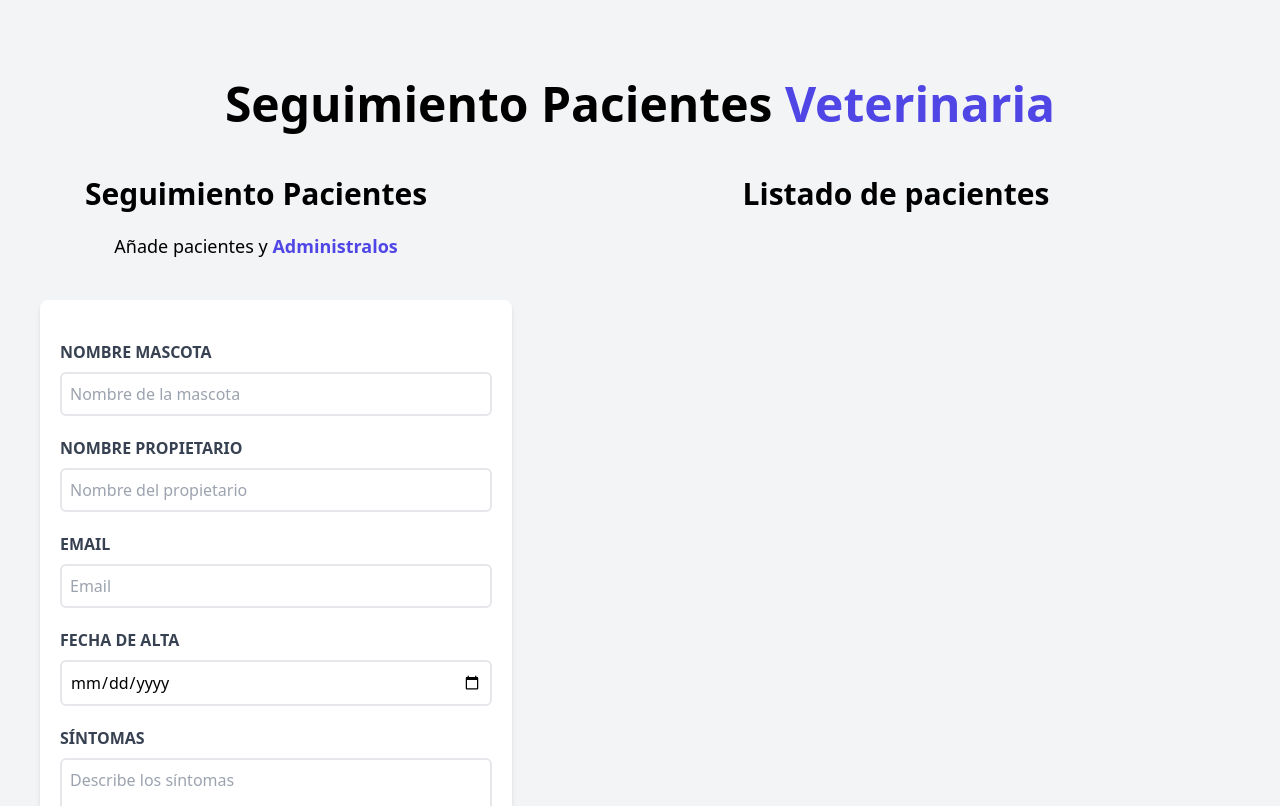
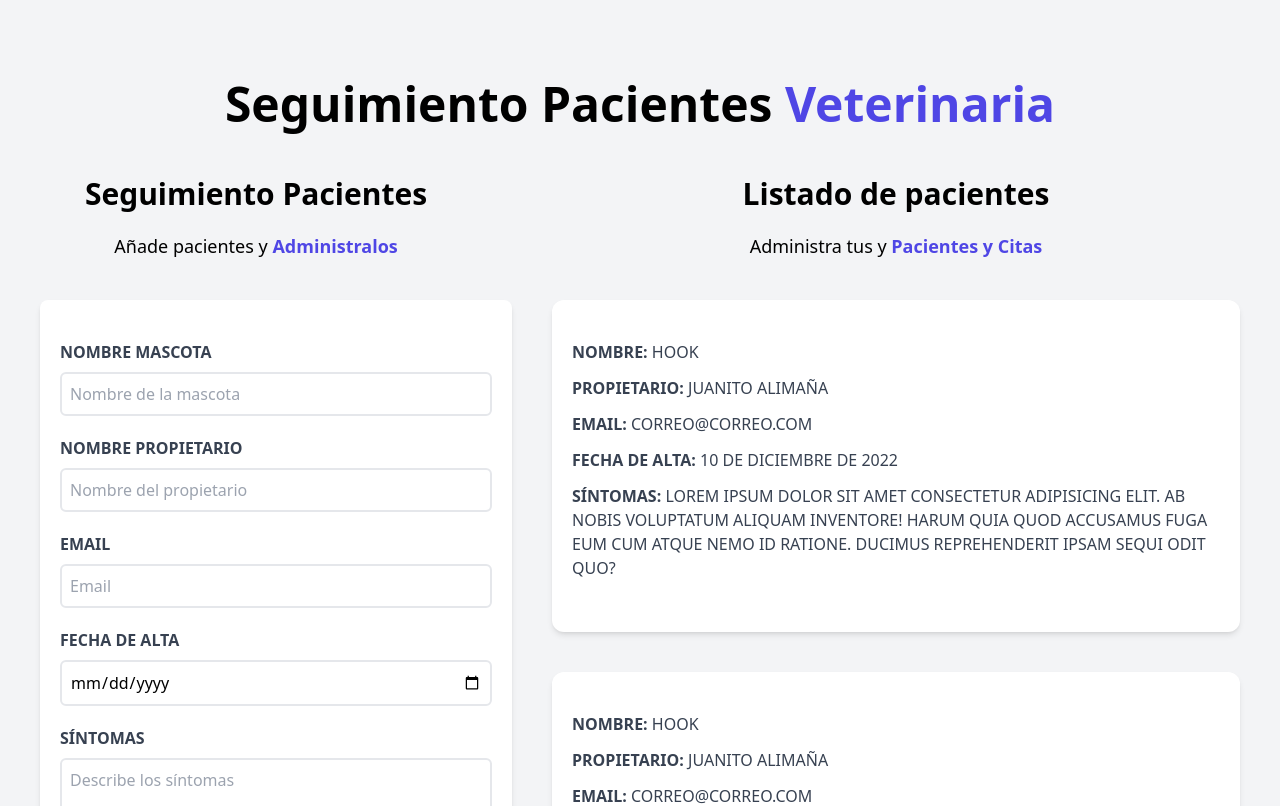
Before and after one commit to yorman40k/citas-react, a React (Vite) app: page / in a window 1280 px wide. Shown: the top 806 px of the page. Built offline with nearby package versions, Linux system fonts and the light colour scheme.

Commit message:
wip: new component and new styles for PacientList component

```diff
--- a/src/components/Formulario.jsx
+++ b/src/components/Formulario.jsx
@@ -1,7 +1,7 @@
 const Formulario = () => {
   return (
-    <div className="w-1/2 lg:w-2/5">
-        <h2 className="font-bold text-3xl text-center">
+    <div className="md:w-1/2 lg:w-2/5">
+        <h2 className="font-black text-3xl text-center">
           Seguimiento Pacientes
         </h2>
 
--- /dev/null
+++ b/src/components/Pacient.jsx
@@ -0,0 +1,29 @@
+const Pacient = () => {
+  return (
+    <div className="m-10 bg-white shadow-md px-5 py-10 rounded-xl">
+        <p className="font-bold mb-3 text-gray-700 uppercase">Nombre: {""}
+            <span className="font-normal normal">Hook</span>
+          </p>
+
+          <p className="font-bold mb-3 text-gray-700 uppercase">Propietario: {""}
+            <span className="font-normal normal">Juanito Alimaña</span>
+          </p>
+
+          <p className="font-bold mb-3 text-gray-700 uppercase">Email: {""}
+            <span className="font-normal normal">correo@correo.com</span>
+          </p>
+
+          <p className="font-bold mb-3 text-gray-700 uppercase">Fecha de alta: {""}
+            <span className="font-normal normal">10 de Diciembre de 2022</span>
+          </p>
+
+          <p className="font-bold mb-3 text-gray-700 uppercase">Síntomas: {""}
+            <span className="font-normal normal">Lorem ipsum dolor sit amet consectetur adipisicing elit.
+             Ab nobis voluptatum aliquam inventore! Harum quia quod accusamus fuga eum cum atque nemo id
+              ratione. Ducimus reprehenderit ipsam sequi odit quo?</span>
+          </p>
+    </div>
+  )
+}
+
+export default Pacient
--- a/src/components/PacientsList.jsx
+++ b/src/components/PacientsList.jsx
@@ -1,9 +1,26 @@
+import Pacient from "./Pacient"
+
 function PacientsList() {
   return (
-    <div className="w-1/2 lg:w-3/5">
-        <h2 className="font-bold text-3xl text-center">
+    <div className="md:w-1/2 lg:w-3/5 md:h-screen overflow-y-scroll">
+        <h2 className="font-black text-3xl text-center">
           Listado de pacientes
         </h2>
+
+        <p className="text-lg mt-5 text-center mb-10">
+          Administra tus y {''}
+          <span className="text-indigo-600 font-bold">
+            Pacientes y Citas
+          </span>
+        </p>
+
+          <Pacient/>
+          <Pacient/>
+          <Pacient/>
+          <Pacient/>
+          <Pacient/>
+          <Pacient/>
+          <Pacient/>
     </div>
   )
 }
```
